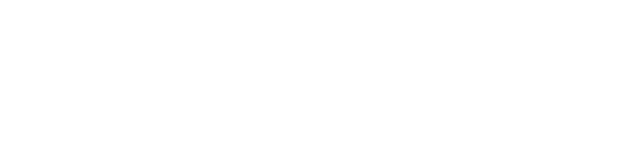
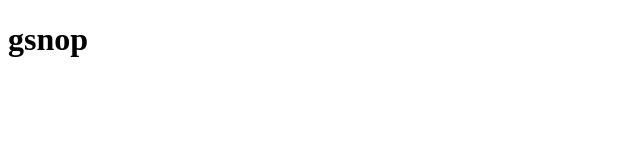
Before and after one commit to gsnhub/git-demo, a plain HTML site: page index.html in a window 1280 px wide. Shown: the whole page, without its empty margins (0-640 px from the left). Drawn offline with Linux system fonts and the light colour scheme.

Commit message:
header tag

```diff
--- a/index.html
+++ b/index.html
@@ -7,6 +7,6 @@
     <title>gsnop</title>
 </head>
 <body>
-
+    <h1>gsnop</h1>
 </body>
 </html>
```
